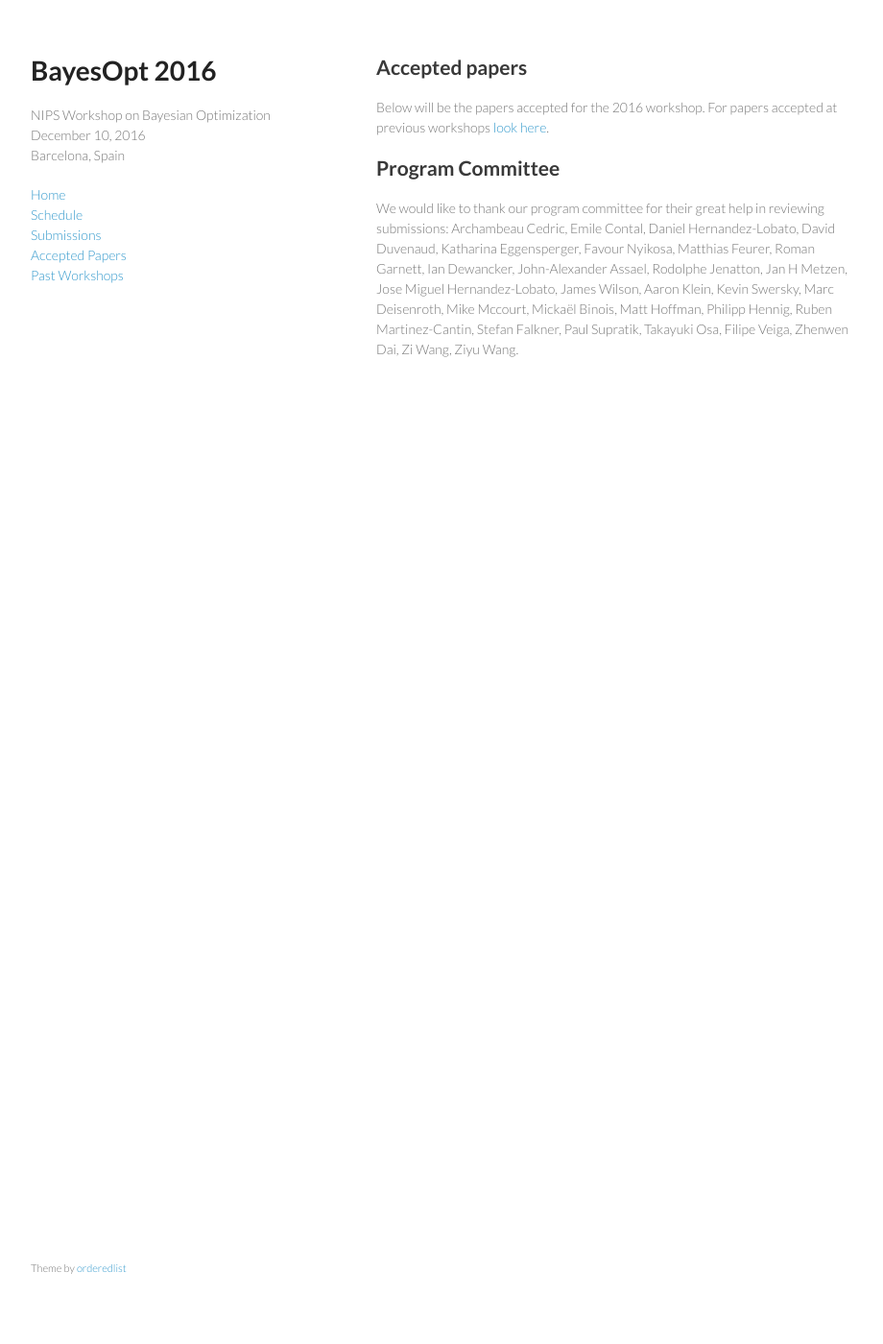
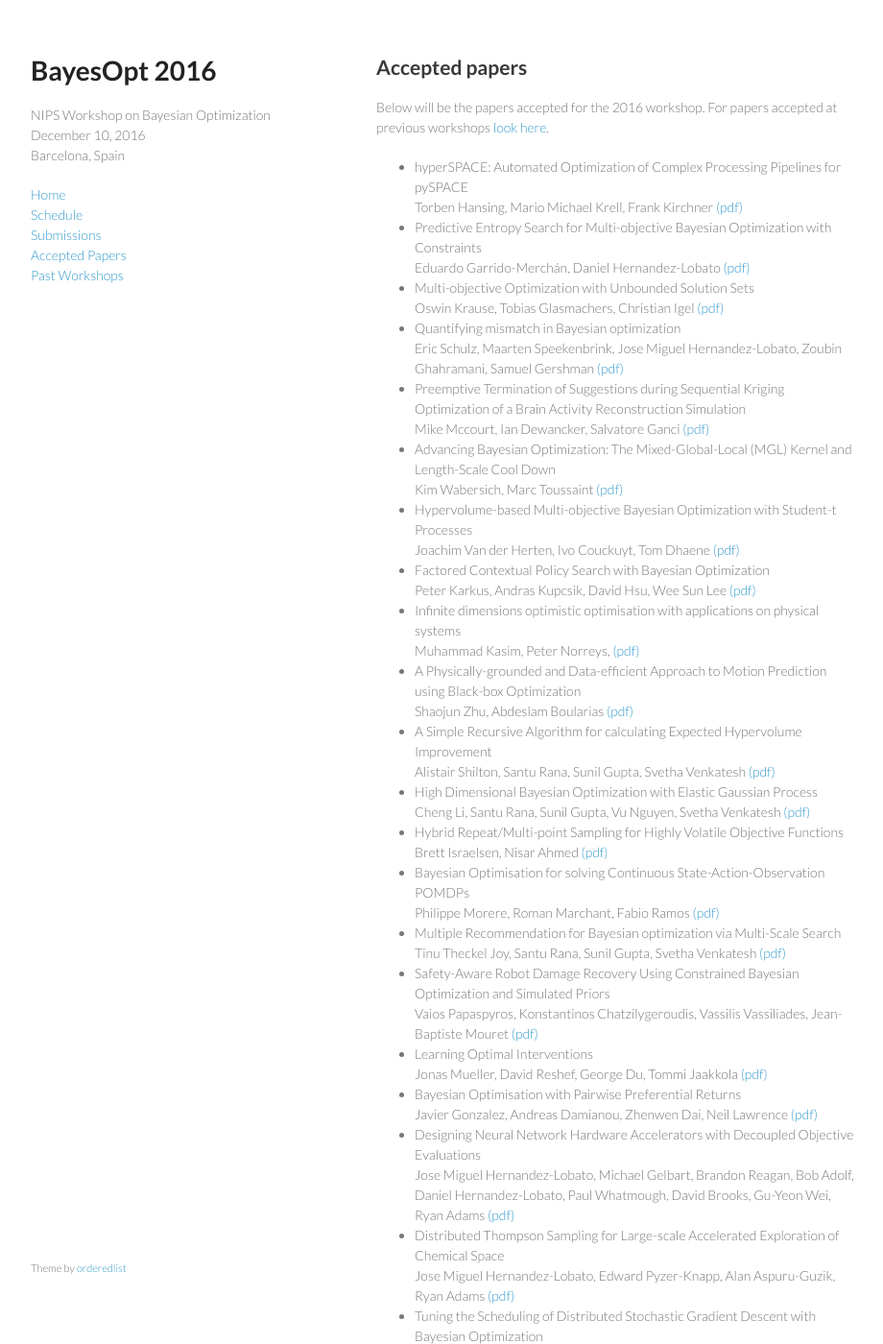
Before and after one commit to bayesopt/bayesopt.github.io, a Jekyll site: the page built from accepted.md, in a window 1280 px wide and 1400 px high. Shown: the whole window at 96% size, without its empty margins (178-1098 px from the left). Built offline with Jekyll 4.4.1, drawn with Linux system fonts in a browser that asks for light colours; some of the changed text lies outside the part shown.

Commit message:
added list of accepted papers

```diff
--- a/accepted.md
+++ b/accepted.md
@@ -10,6 +10,83 @@ Accepted papers
 Below will be the papers accepted for the 2016 workshop. For papers accepted at
 previous workshops [look here](/past/).
 
+- hyperSPACE: Automated Optimization of Complex Processing Pipelines for pySPACE<br>
+  Torben Hansing, Mario Michael Krell, Frank Kirchner
+  [(pdf)](/papers/2016/)
+- Predictive Entropy Search for Multi-objective Bayesian Optimization with Constraints<br>
+  Eduardo Garrido-Merchán, Daniel Hernandez-Lobato
+  [(pdf)](/papers/2016/Garrido.pdf)
+- Multi-objective Optimization with Unbounded Solution Sets<br>
+  Oswin Krause, Tobias Glasmachers, Christian Igel
+  [(pdf)](/papers/2016/)
+- Quantifying mismatch in Bayesian optimization<br>
+  Eric Schulz, Maarten Speekenbrink, Jose Miguel Hernandez-Lobato, Zoubin  Ghahramani, Samuel Gershman
+  [(pdf)](/papers/2016/Schulz.pdf)
+- Preemptive Termination of Suggestions during Sequential Kriging Optimization of a Brain Activity  Reconstruction Simulation<br>
+  Mike Mccourt, Ian Dewancker, Salvatore Ganci
+  [(pdf)](/papers/2016/)
+- Advancing Bayesian Optimization: The Mixed-Global-Local (MGL) Kernel and Length-Scale Cool Down<br>
+  Kim Wabersich, Marc Toussaint
+  [(pdf)](/papers/2016/Wabersich.pdf)
+- Hypervolume-based Multi-objective Bayesian Optimization with Student-t Processes<br>
+  Joachim Van der Herten, Ivo Couckuyt, Tom Dhaene
+  [(pdf)](/papers/2016/Herten.pdf)
+- Factored Contextual Policy Search with Bayesian Optimization<br>
+  Peter Karkus, Andras Kupcsik, David Hsu, Wee Sun Lee
+  [(pdf)](/papers/2016/Karkus.pdf)
+- Infinite dimensions optimistic optimisation with applications on physical systems<br>
+  Muhammad Kasim, Peter Norreys,
+  [(pdf)](/papers/2016/)
+- A Physically-grounded and Data-efficient Approach to Motion Prediction using Black-box Optimization<br>
+  Shaojun Zhu, Abdeslam Boularias
+  [(pdf)](/papers/2016/)
+- A Simple Recursive Algorithm for calculating Expected Hypervolume Improvement<br>
+  Alistair Shilton, Santu Rana, Sunil Gupta, Svetha Venkatesh
+  [(pdf)](/papers/2016/Shilton.pdf)
+- High Dimensional Bayesian Optimization with Elastic Gaussian Process<br>
+  Cheng Li, Santu Rana, Sunil Gupta, Vu Nguyen, Svetha Venkatesh
+  [(pdf)](/papers/2016/Li.pdf)
+- Hybrid Repeat/Multi-point Sampling for Highly Volatile Objective Functions<br>
+  Brett Israelsen, Nisar Ahmed
+  [(pdf)](/papers/2016/)
+- Bayesian Optimisation for solving Continuous State-Action-Observation POMDPs<br>
+	Philippe Morere, Roman Marchant, Fabio Ramos
+  [(pdf)](/papers/2016/Morere.pdf)
+- Multiple Recommendation for Bayesian optimization via Multi-Scale Search<br>
+  Tinu Theckel Joy, Santu Rana, Sunil Gupta, Svetha Venkatesh
+  [(pdf)](/papers/2016/Theckel.pdf)
+- Safety-Aware Robot Damage Recovery Using Constrained Bayesian Optimization and Simulated Priors<br>
+  Vaios Papaspyros, Konstantinos  Chatzilygeroudis, Vassilis Vassiliades, Jean-Baptiste Mouret
+  [(pdf)](/papers/2016/Papaspyros.pdf)
+- Learning Optimal Interventions<br>
+  Jonas Mueller, David  Reshef, George Du, Tommi Jaakkola
+  [(pdf)](/papers/2016/	MuellerEtal_BayesOpt16.pdf)
+- Bayesian Optimisation with Pairwise Preferential Returns<br>
+  Javier Gonzalez, Andreas Damianou, Zhenwen Dai, Neil Lawrence
+  [(pdf)](/papers/2016/)
+- Designing Neural Network Hardware Accelerators with Decoupled Objective Evaluations<br>
+  Jose Miguel Hernandez-Lobato, Michael Gelbart, Brandon Reagan, Bob Adolf, Daniel Hernandez-Lobato, Paul Whatmough, David Brooks, Gu-Yeon Wei, Ryan Adams	[(pdf)](/papers/2016/Lobato.pdf)
+- Distributed Thompson Sampling for Large-scale Accelerated Exploration of Chemical Space<br>
+  Jose Miguel Hernandez-Lobato, Edward Pyzer-Knapp, Alan Aspuru-Guzik, Ryan Adams
+  [(pdf)](/papers/2016/LobatoEdward.pdf)
+- Tuning the Scheduling of Distributed Stochastic Gradient Descent with Bayesian Optimization<br>
+  Valentin Dalibard, Michael Schaarschmidt, Eiko Yoneki
+  [(pdf)](/papers/2016/Dalibard.pdf)
+- Do we need “Harmless” Bayesian Optimization and “First-Order” Bayesian Optimization?<br>
+  Mohamed Osama Ahmed, Bobak Shahriari, Mark Schmidt
+  [(pdf)](/papers/2016/)
+- Think Globally, Act Locally: a Local Strategy for Bayesian Optimization<br>
+  Vu Nguyen, Sunil Gupta, Santu Rana, Cheng Li, Svetha Venkatesh
+  [(pdf)](/papers/2016/Nguyen.pdf)
+- Bayesian Optimization with shape constraints<br>
+  Michael Jauch, Victor Pena
+  [(pdf)](/papers/2016/Jauch.pdf)
+- Bayesian optimization for spectral minimization<br>
+  Sebastian Dominguez, Nilima Nigam, Bobak Shahriari
+  [(pdf)](/papers/2016/)
+- Efficient nonmyopic active search<br>
+  Shali  Jiang, Gustavo Malkomes, Geoff Converse, Alyssa Shofner, Benjamin Moseley, Roman Garnett
+  [(pdf)](/papers/2016/Jiang.pdf)
 
 Program Committee
 ------------------
```
